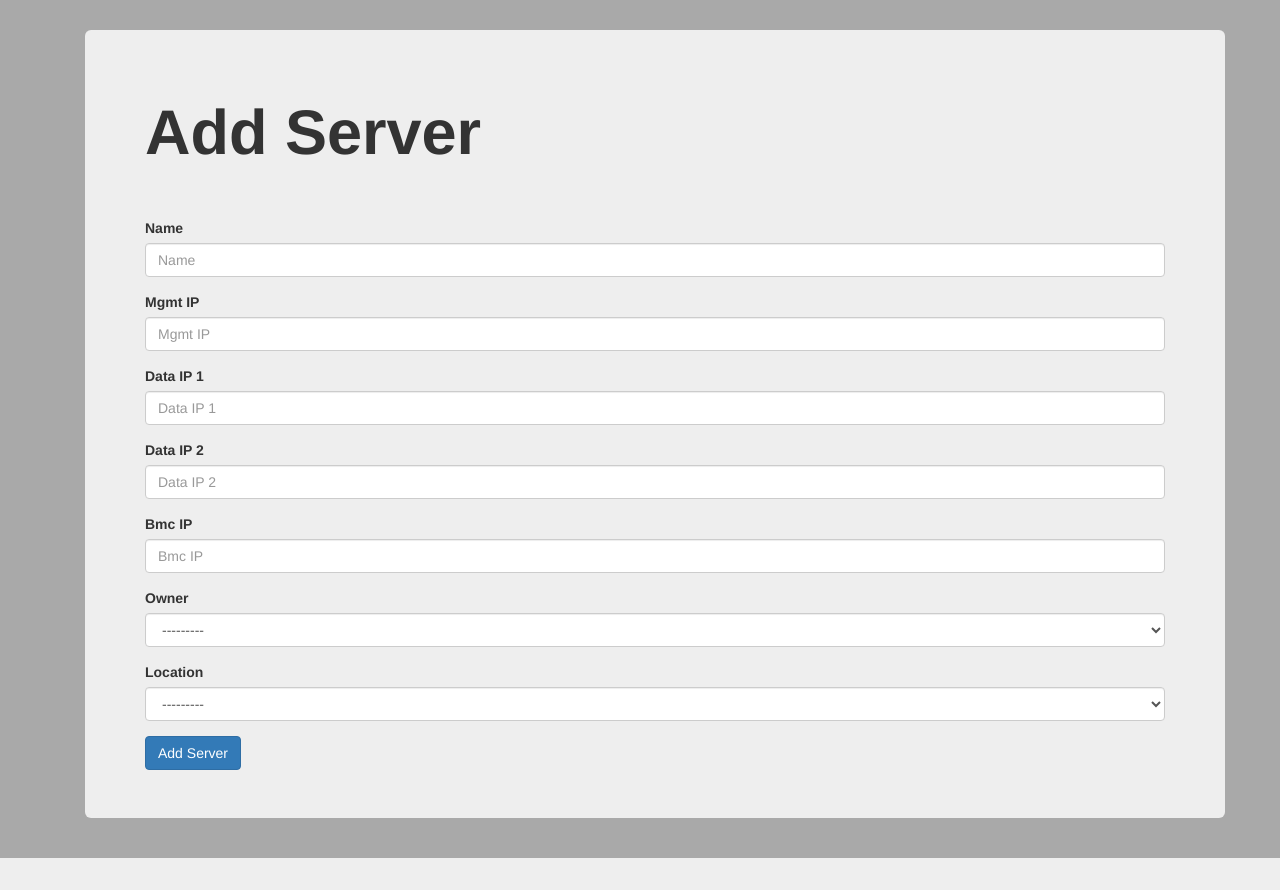
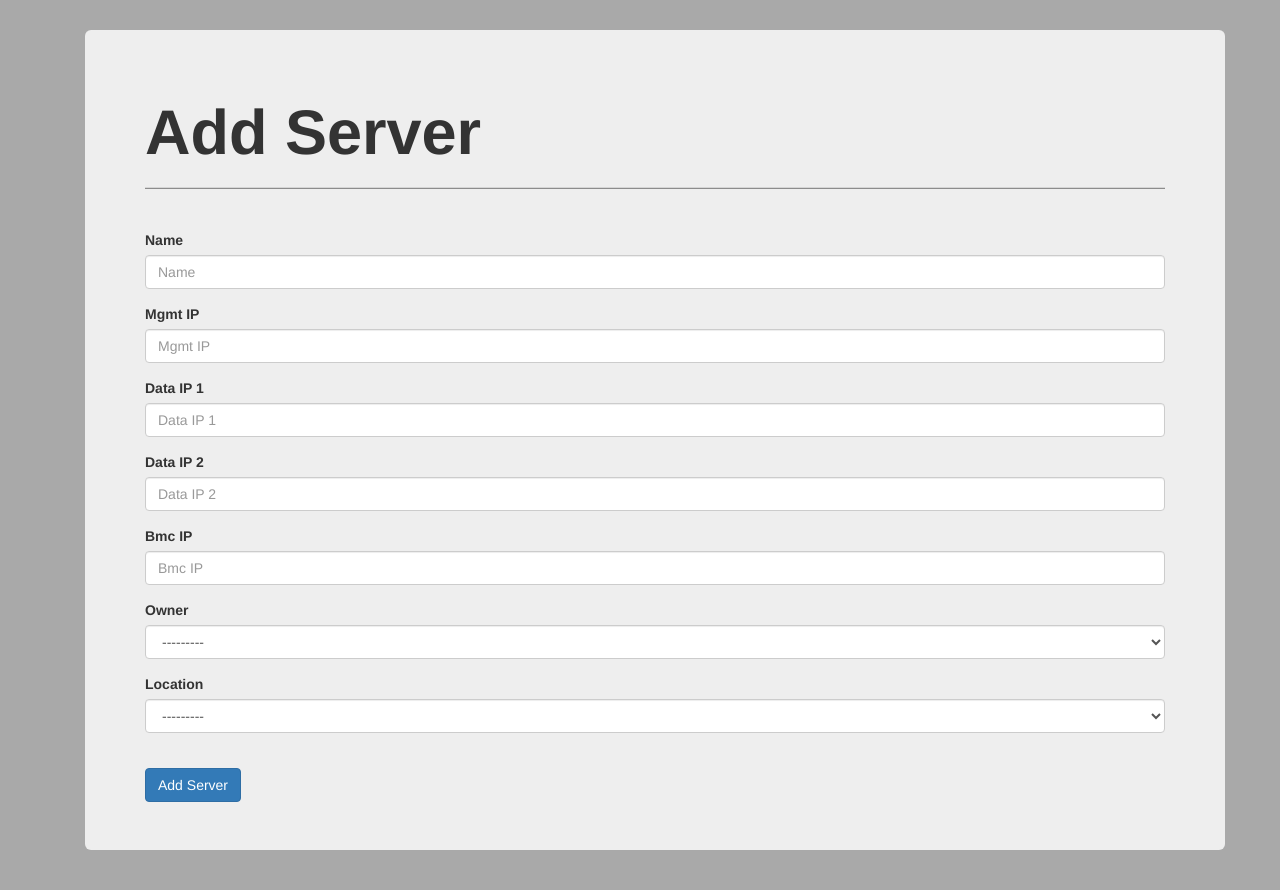
Before and after one commit to nirbo/journal, a Django app: page /journal/add_server/ in a window 1280 px wide. Shown: the part 52-942 px from the top of the page. Before the commit the page ends 910 px from the top, so only its background shows below. Run offline with Django 3.2, Linux system fonts and the light colour scheme; data comes from the database, SQL or seed files in the repository; some libraries are stand-ins or nearby versions.

Commit message:
Fixed some CSS styling

```diff
--- a/journal/tables.py
+++ b/journal/tables.py
@@ -5,5 +5,5 @@ from journal.models import Server, Location, Owner
 class ServerTable(tables.Table):
     class Meta:
         model = Server
-        attrs = {'class': 'table table-striped table-bordered table-hover paleblue'}
+        attrs = {'class': 'table table-striped table-bordered table-hover'}
         fields = ('name', 'mgmt_IP', 'data_IP_1', 'data_IP_2', 'bmc_IP', 'owner', 'location')
--- a/static/css/add_server.css
+++ b/static/css/add_server.css
@@ -1,8 +1,13 @@
 h1 {
-    margin-bottom: 5%;
     font-weight: bold;
 }
 
-#add_server_button {
-    margin-top: 2.5%;
+.separator {
+    background-color: #8c8c8c;
+    height: 1px;
+    margin-bottom: 4%;
 }
+
+.add_server_button {
+    margin-top: 2%;
+}
--- a/templates/journal/add_server.html
+++ b/templates/journal/add_server.html
@@ -8,11 +8,15 @@
         <div class="container">
             <div class="jumbotron">
                 <h1>Add Server</h1>
+                <hr class="separator">
+
+
                 <form method="POST">
                     {% csrf_token %}
                     {% bootstrap_form add_server_form %}
+
                     {% buttons %}
-                    <button type="submit" class="btn btn-primary">
+                    <button type="submit" class="btn btn-primary add_server_button">
                         {% bootstrap_icon "plus" %} Add Server
                     </button>
                     {% endbuttons %}
--- a/templates/journal/show_servers.html
+++ b/templates/journal/show_servers.html
@@ -10,9 +10,9 @@
         <div class="container">
             <div class="jumbotron">
                 <h1>Lab Servers</h1>
-                {% block content %}
-                    {% render_table servers_table %}
-                {% endblock %}
+                <hr class="separator">
+
+                {% render_table servers_table %}
             </div>
         </div>
     {% endblock %}
```
Also changed, not shown: static/css/show_servers.css (+10 -0 lines).
